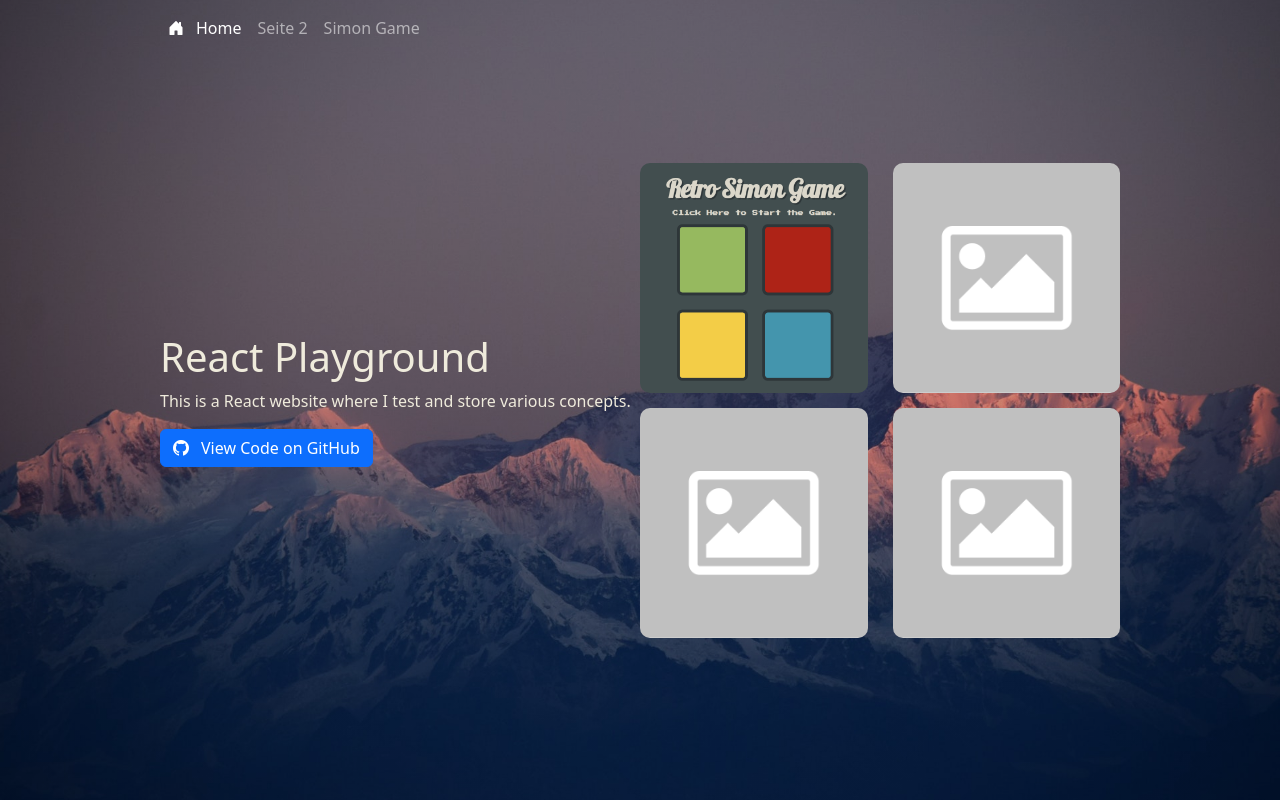
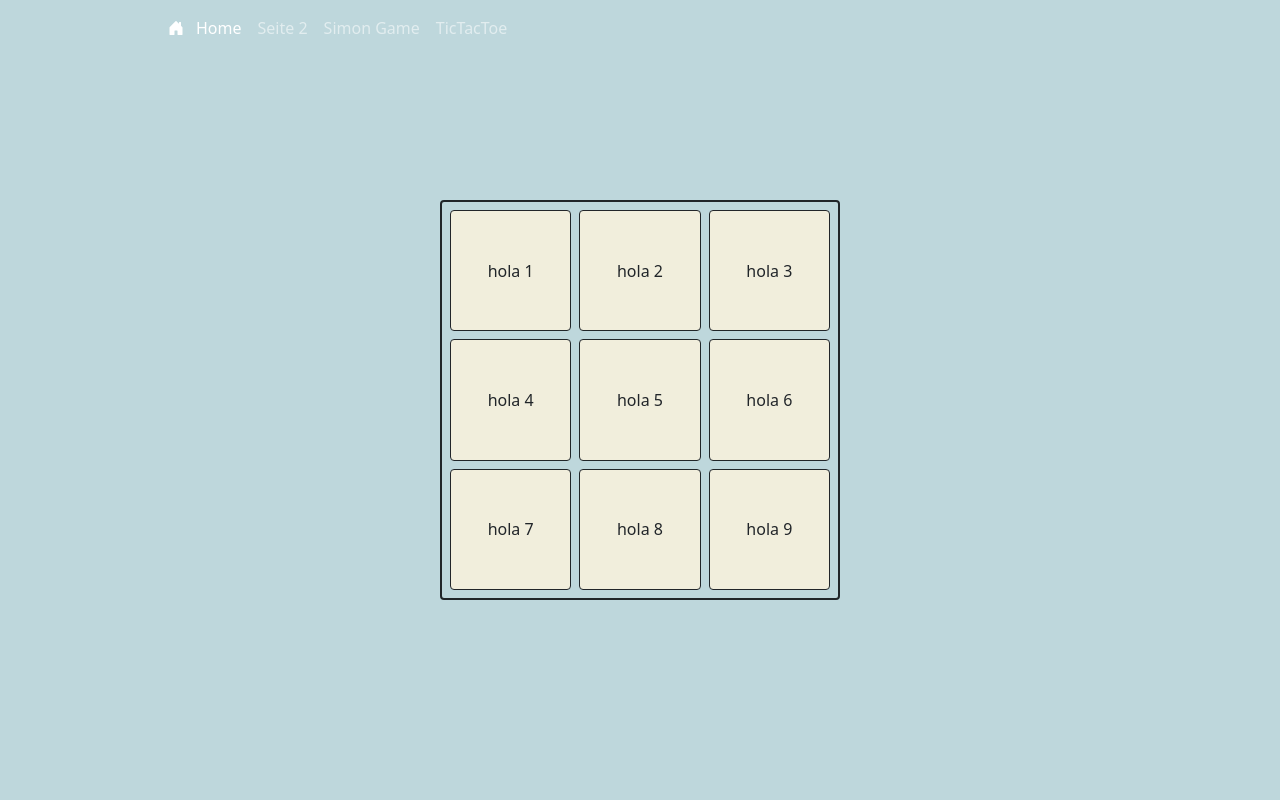
Before and after one commit to scheuermann-markus/ReactSpielwiese, a React (Vite) app in the folder ReactSpielwiese/: page /tictactoe in a window 1280 px wide. Before the commit this address led to /. Shown: the top 800 px of the page. Built offline with nearby package versions, Linux system fonts and the light colour scheme.

Commit message:
TicTacToe Spiel begonnen

```diff
--- a/ReactSpielwiese/src/App.tsx
+++ b/ReactSpielwiese/src/App.tsx
@@ -4,8 +4,9 @@ import 'bootstrap-icons/font/bootstrap-icons.css'
 import Home from './Home'
 import Footer from './layout/Footer'
 import { Routes, Route, Navigate } from 'react-router-dom'
+import Header from './layout/Header'
 import SimonGame from './projects/SimonGame/SimonGame'
-import Header from './layout/Header'
+import TicTacToe from './projects/TicTacToe/TicTacToe'
 
 
 function App() {
@@ -16,6 +17,7 @@ function App() {
                 <Route path="*" element={<Navigate to="/" />} /> {/* default redirect to Home */}
                 <Route path="/" element={<Home />} />
                 <Route path="/simongame" element={<SimonGame />} />
+                <Route path="/tictactoe" element={<TicTacToe />} />
             </Routes>
 
             <Footer />
--- a/ReactSpielwiese/src/layout/Header.tsx
+++ b/ReactSpielwiese/src/layout/Header.tsx
@@ -14,6 +14,7 @@ function Header() {
                             </a>
                             <a className="nav-link" href="#">Seite 2</a>
                             <a className="nav-link" href="/simongame">Simon Game</a>
+                            <a className="nav-link" href="/tictactoe">TicTacToe</a>
                         </div>
                     </div>
                 </div>
--- /dev/null
+++ b/ReactSpielwiese/src/projects/TicTacToe/TicTacToe.tsx
@@ -0,0 +1,105 @@
+import { useState } from 'react';
+import './css/tictactoe.css'
+import Field from './components/Field';
+
+
+enum Player {
+    None,
+    Player1,
+    Player2
+}
+
+export default function index() {
+    const [_activeGame, setActiveGame] = useState<boolean>(false);
+
+    const [_activePlayer, setActivePlayer] = useState<Player>(Player.None);
+    let _patternPlayer1: Array<number> = [];
+    let _patternPlayer2: Array<number> = [];
+
+    let _winPatterns: Array<Array<number>> = [
+        [1, 2, 3],
+        [3, 6, 9],
+        [9, 8, 7],
+        [7, 4, 1],
+        [1, 5, 9],
+        [3, 5, 7],
+        [4, 5, 6],
+        [8, 5, 2]
+    ];
+
+    const GameStart = (): void => {
+        // Alle Werte auf Anfang setzen
+        _patternPlayer1 = [];
+        _patternPlayer2 = [];
+        setActivePlayer(Player.Player1);
+    }
+
+    const UserSelectField = (fieldId: number): void => {
+        if (_activePlayer === Player.Player1) {
+            // Spieler 1 ist am Zug
+            _patternPlayer1.push(fieldId);
+
+            var hasWon = CheckWinPattern(_patternPlayer1);
+
+            if (hasWon) {
+                // Spieler 1 hat gewonnen
+                GameEnd(Player.Player1);
+            }
+        }
+        else {
+            // Spieler 2 ist am Zug
+            _patternPlayer2.push(fieldId);
+
+            var hasWon = CheckWinPattern(_patternPlayer2);
+
+            if (hasWon) {
+                // Spieler 2 hat gewonnen
+                GameEnd(Player.Player2);
+            }
+        }
+
+        ChangeActivePlayer();
+    }
+
+    const CheckWinPattern = (pattern: number[]): boolean => {
+        for (let winPattern of _winPatterns) {
+            if (winPattern.every(e => pattern.includes(e))) {
+                return true;
+            }
+        }
+
+        return false;
+    }
+
+    const ChangeActivePlayer = (): void => {
+        if (_activePlayer === Player.Player1) {
+            setActivePlayer(Player.Player2);
+        }
+        else {
+            setActivePlayer(Player.Player1);
+        }
+    }
+
+    const GameEnd = (winner: Player): void => {
+
+    }
+
+    const FIELDS = [];
+    for (let i = 1; i <= 9; i++) {
+        FIELDS.push(<Field key={i}
+            id={i}
+            onFieldClick={UserSelectField}
+        />);
+    }
+
+    return (
+        <div className="tictactoe _align-content-center">
+
+            <div className="tictactoe__gitter">
+
+                {FIELDS}
+
+            </div>
+        </div>
+    );
+}
--- /dev/null
+++ b/ReactSpielwiese/src/projects/TicTacToe/components/Field.tsx
@@ -0,0 +1,14 @@
+
+interface Props {
+    id: number;
+
+    onFieldClick: (fieldId: number) => void;
+}
+
+export default function Field(props: Props) {
+    return (
+        <div style={{ gridArea: `area${props.id}` }} className="tictactoe__field" onClick={() => props.onFieldClick(props.id)}>
+            hola {props.id}
+        </div>
+    );
+}
--- /dev/null
+++ b/ReactSpielwiese/src/projects/TicTacToe/css/tictactoe.css
@@ -0,0 +1,34 @@
+.tictactoe {
+    height: 100vh;
+    padding: 0 10rem;
+    background-color: #BED7DC;
+}
+
+.tictactoe__gitter {
+    width: 400px;
+    height: 400px;
+    margin: 0 auto;
+    padding: 0.5rem;
+    border: 2px solid #212529;
+    border-radius: 0.25rem;
+    display: grid;
+    gap: 0.5rem;
+    grid-template-areas:
+        "area1 area2 area3"
+        "area4 area5 area6"
+        "area7 area8 area9";
+}
+
+.tictactoe__field {
+    border: 1px solid #212529;
+    border-radius: 0.25rem;
+    align-content: center;
+    text-align: center;
+    background-color: #F1EEDC;
+    transition: all 0.2s;
+}
+
+.tictactoe__field:hover {
+    cursor: pointer;
+    background-color: #E5DDC5;
+}
```
